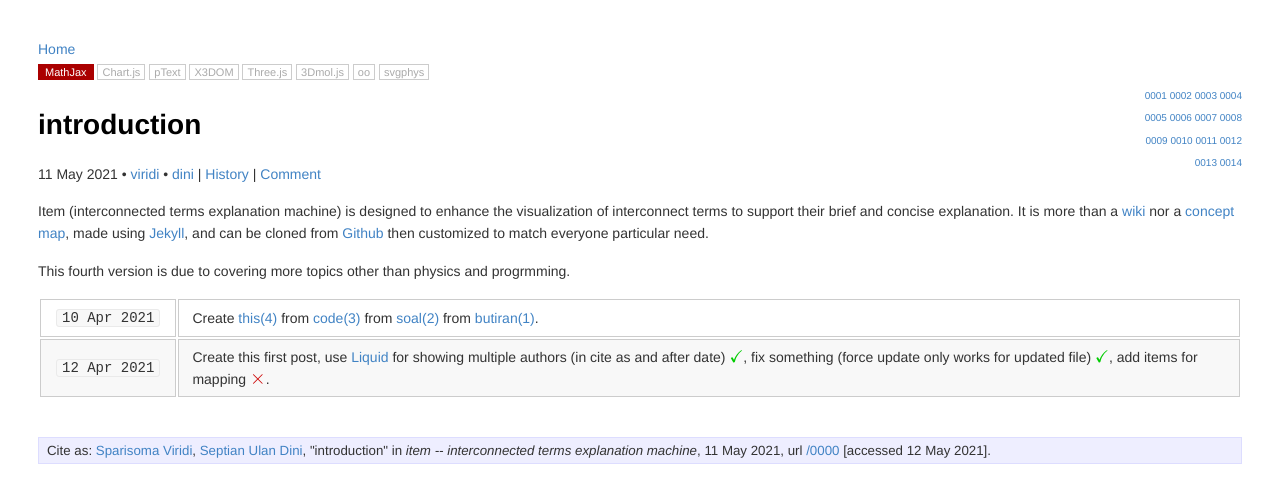
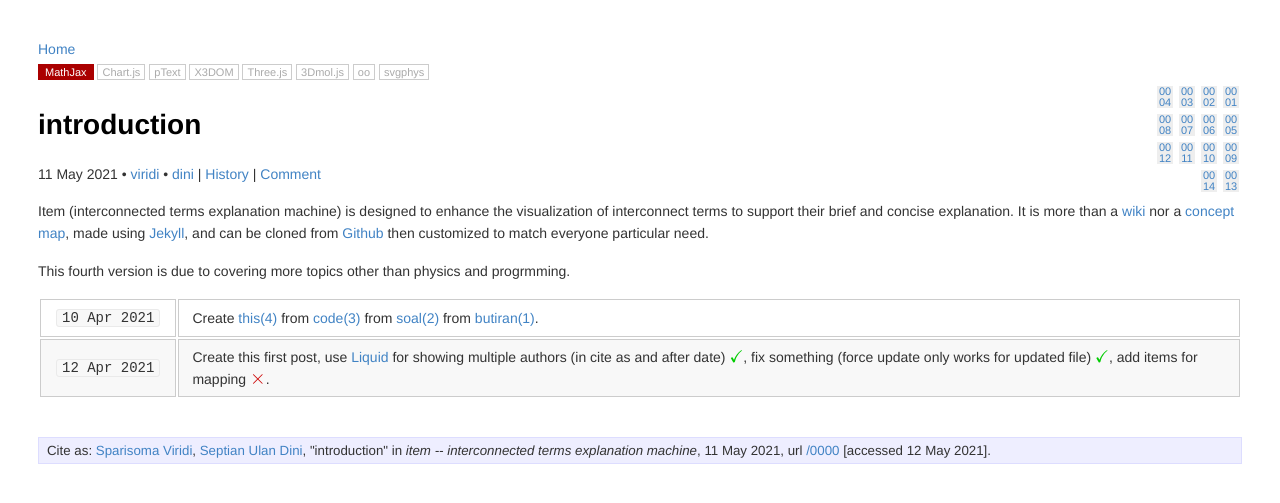
Before and after one commit to dudung/butir, a Jekyll site: the page built from _posts/0/00/2021-05-12-introduction.md, in a window 1280 px wide. Shown: the top 503 px of the page. Built offline with Jekyll 4.4.1, drawn with Linux system fonts in a browser that asks for light colours; formulas are drawn with MathJax 3.

Commit message:
update style for nodes, still but rect

```diff
--- a/_includes/nodes.html
+++ b/_includes/nodes.html
@@ -2,9 +2,9 @@
 
 <div class="nodes_container">
 {% for n in page.nodes %}
-<span class="nodes">
-<a href="{{ site.baseurl }}/{{ n }}">{{ n }}</a>
-</span>
+<a href="{{ site.baseurl }}/{{ n }}">
+<div class="nodes">{{ n }}</div>
+</a>
 {% endfor %}
 </div>
 
--- a/_sass/main.scss
+++ b/_sass/main.scss
@@ -1,5 +1,14 @@
 .nodes {
-  font-size: 10px;
+  font-size: 11px;
+  float: right;
+	//font-family: Courier new;
+	width: 16px;
+	border: 3px solid white;
+	word-wrap: break-word;
+	padding: 0px;
+	text-align: center;
+	line-height: 1em;
+	background: #eee;
 }
 
 .nodes_container {
```
